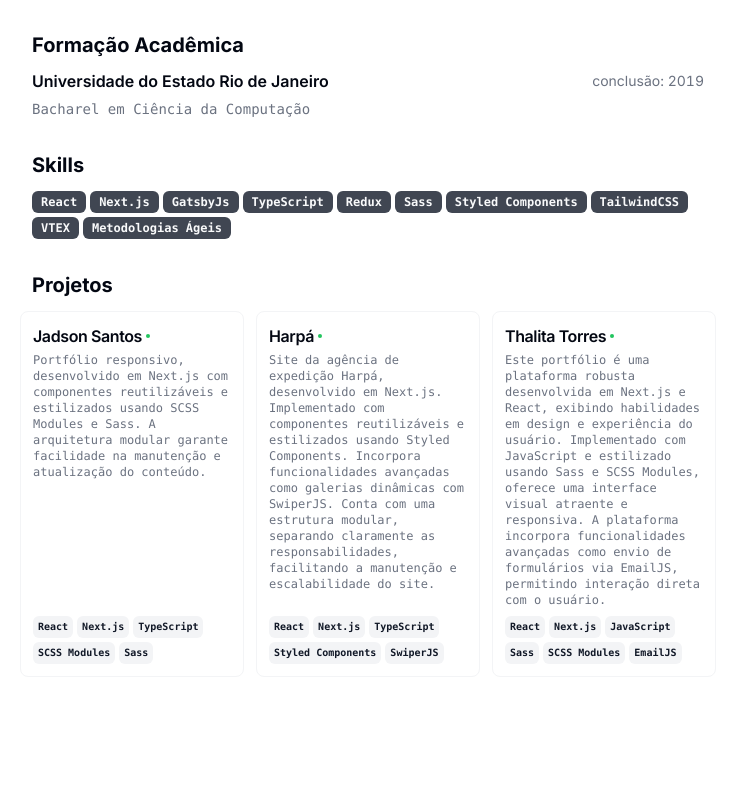
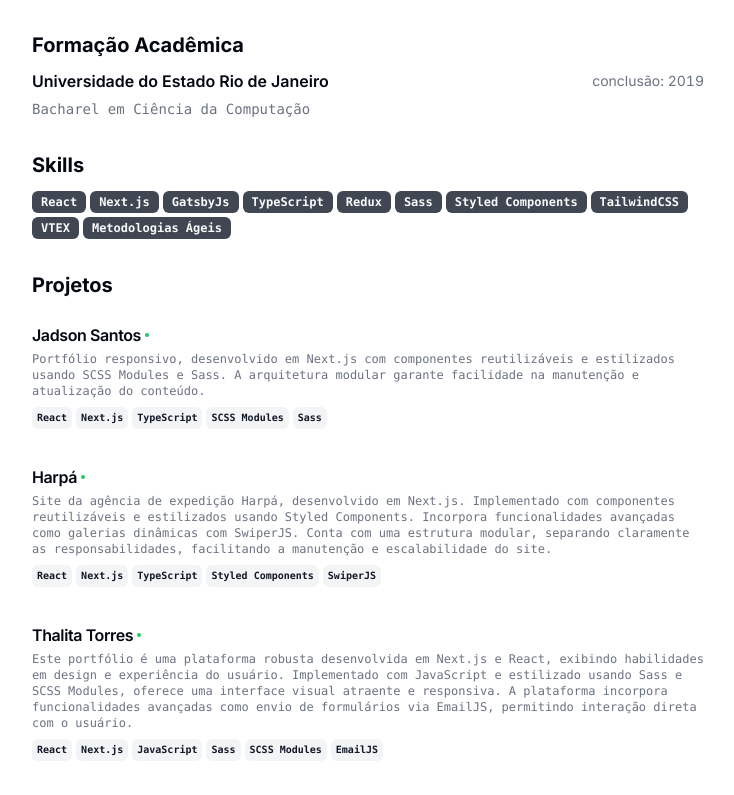
Before and after one commit to jadsonsantos/cv, a Next.js app: page / in a window 1280 px wide. Shown: the part 987-1782 px from the top of the page, without its empty margins (272-1006 px from the left). Before the commit the page ends 1728 px from the top, so only its background shows below. Built offline with nearby package versions, Linux system fonts and the light colour scheme.

Commit message:
change layout

```diff
--- a/src/app/page.tsx
+++ b/src/app/page.tsx
@@ -177,7 +177,7 @@ export default function Page() {
 
         <Section className="scroll-mb-16 print:flex">
           <h2 className="text-xl font-bold">Projetos</h2>
-          <div className="-mx-3 grid grid-cols-1 gap-3 print:grid-cols-3 print:gap-2 md:grid-cols-2 lg:grid-cols-3">
+          <div className="-mx-3 flex grid-cols-1 flex-col gap-3 print:grid-cols-3 print:gap-2 md:grid-cols-2 lg:grid-cols-3">
             {RESUME_DATA.projects.map((project) => {
               return (
                 <ProjectCard
--- a/src/components/project-card.tsx
+++ b/src/components/project-card.tsx
@@ -16,7 +16,7 @@ interface Props {
 
 export function ProjectCard({ title, description, tags, link }: Props) {
   return (
-    <Card className="flex flex-col overflow-hidden border border-muted p-3">
+    <Card className="flex flex-col overflow-hidden border-muted p-3">
       <CardHeader className="">
         <div className="space-y-1">
           <CardTitle className="text-base">
```
